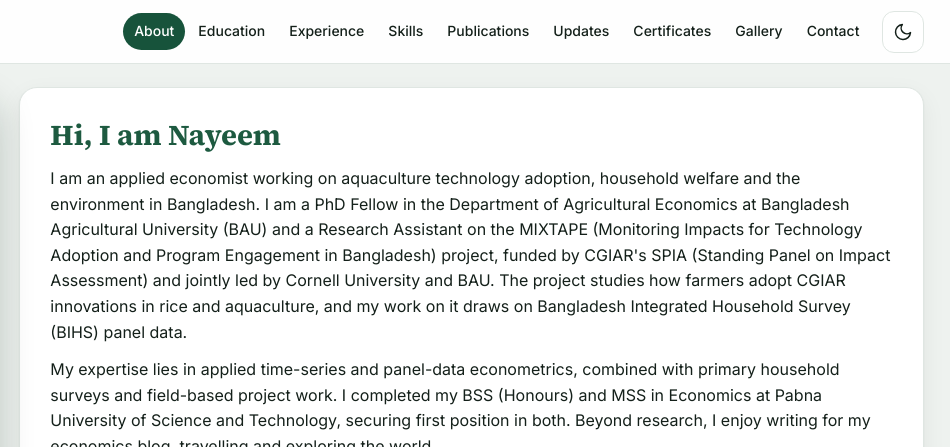
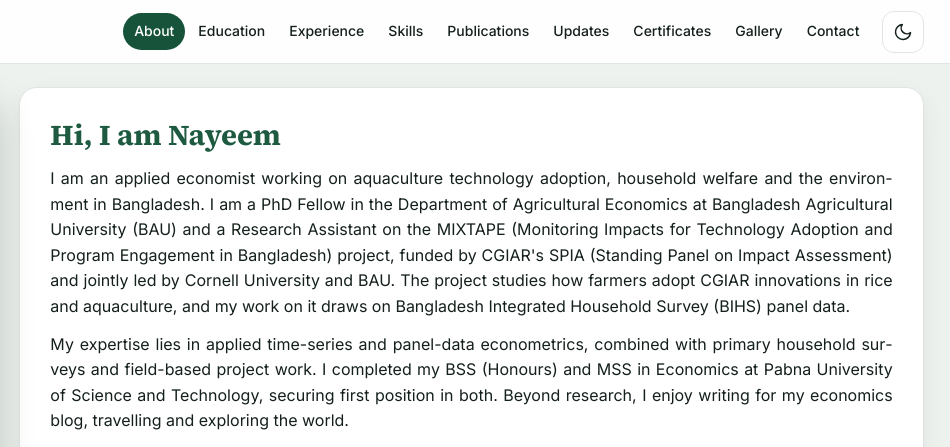
Before and after one commit to nayeem-econ/nayeem-econ.github.io, a plain HTML site: page index.html in a window 1280 px wide. Shown: the top 447 px of the page, 330-1280 px from the left. Drawn offline with Linux system fonts and the light colour scheme.

Commit message:
Add files via upload

```diff
--- a/style.css
+++ b/style.css
@@ -96,7 +96,7 @@ svg{fill:none;stroke:currentColor;stroke-width:1.8;stroke-linecap:round;stroke-l
 #about h2{color:var(--green);font-size:clamp(25px,2.4vw,29px);margin-bottom:14px}
 .mini{font-family:Inter,sans-serif;font-size:15px;font-weight:600;margin:0 0 12px}
 .sep{margin-top:28px;padding-top:22px;border-top:1px solid var(--rule)}
-.prose p{margin:0 0 12px;font-size:16px;color:var(--ink);max-width:90ch}
+.prose p{margin:0 0 12px;font-size:16px;color:var(--ink);max-width:90ch;text-align:justify;hyphens:auto}
 .chips{list-style:none;margin:16px 0 0;padding:0;display:flex;flex-wrap:wrap;gap:8px}
 .chips li{padding:5px 12px;border-radius:999px;background:var(--green-soft);font-size:13.5px}
 .seeall{display:block;margin:18px auto 0;min-height:40px;padding:0 22px;border-radius:999px;border:1px solid var(--rule);background:var(--card);color:var(--ink);font:600 14px Inter,sans-serif;cursor:pointer;box-shadow:var(--shadow)}
```
